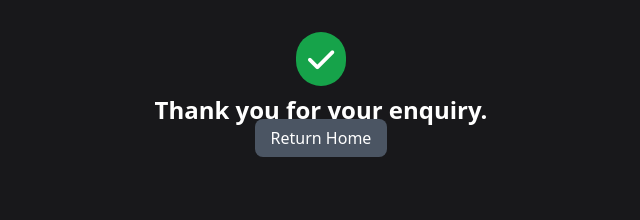
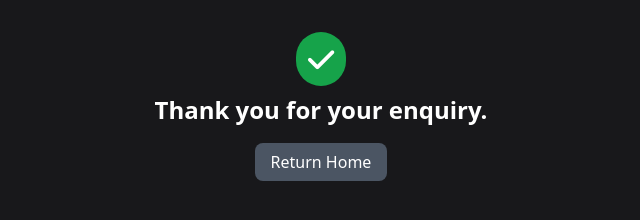
Before and after one commit to wdhdev/contact, a plain HTML site: page src/success.html in a window 1280 px wide. Shown: the whole page, without its empty margins (319-959 px from the left). Drawn offline with nearby package versions, Linux system fonts and the light colour scheme.

Commit message:
add margin bottom

```diff
--- a/src/success.html
+++ b/src/success.html
@@ -21,9 +21,9 @@
     <body class="p-8 max-w-fit m-auto bg-zinc-900 text-white text-center items-center">
         <main>
             <i class="fa-solid fa-check bg-green-600 pt-2.5 pb-2 pl-3 pr-3 rounded-full text-3xl mb-2"></i>
-            <h1 class="text-2xl font-bold">Thank you for your enquiry.</h1>
+            <h1 class="mb-6 text-2xl font-bold">Thank you for your enquiry.</h1>
 
-            <a href="/" class="p-2 pl-4 pr-4 mt-4 rounded-lg bg-gray-600 hover:bg-gray-700">Return Home</a>
+            <a href="/" class="p-2 pl-4 pr-4 rounded-lg bg-gray-600 hover:bg-gray-700">Return Home</a>
         </main>
     </body>
 </html>
```
